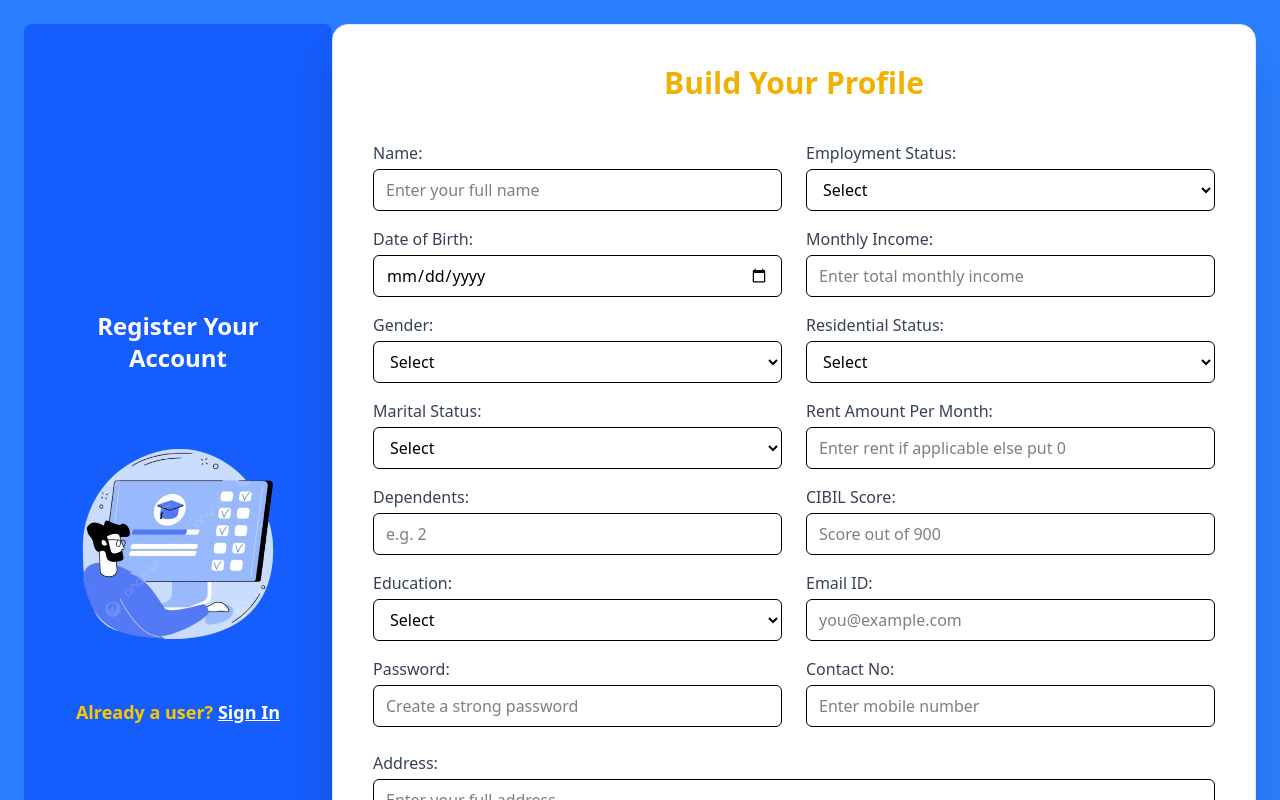
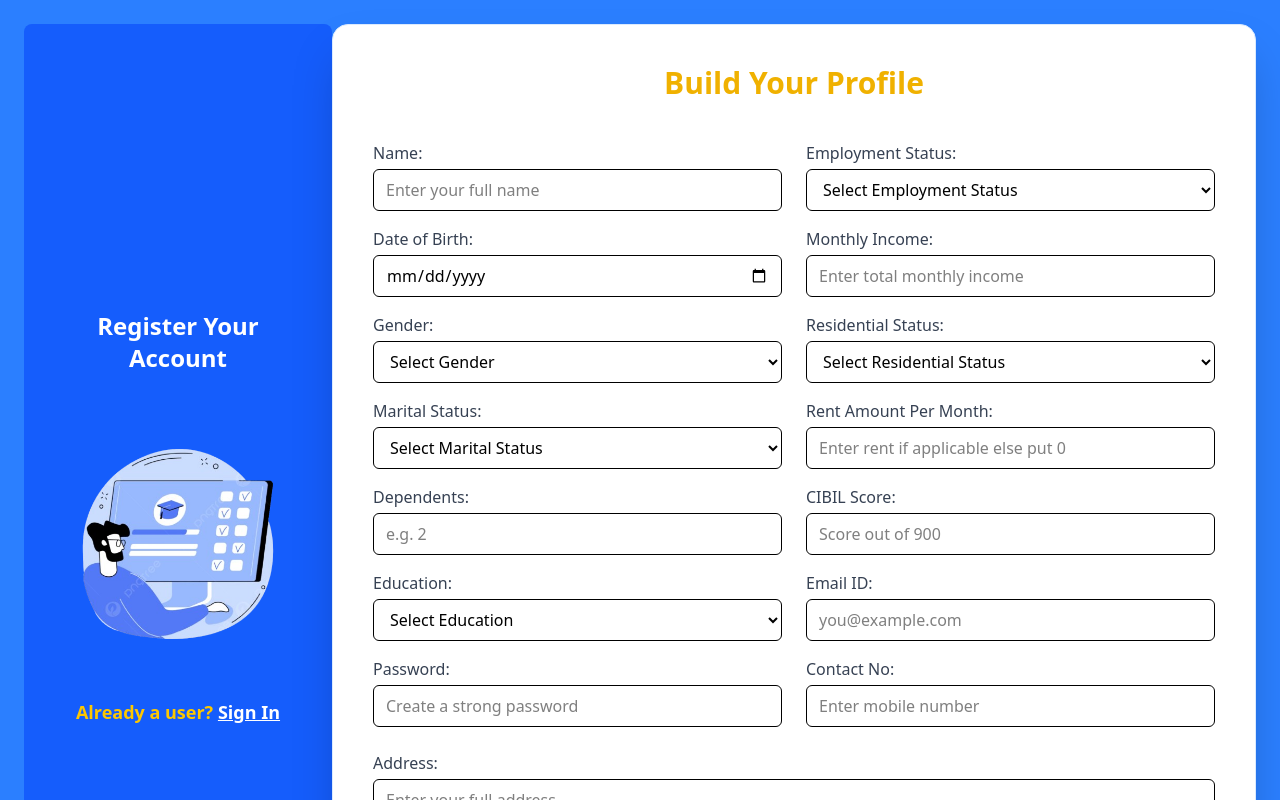
Before and after one commit to Dhineshkumar50478/Loan_Port_Website, a React (Vite) app: page /register in a window 1280 px wide. Shown: the top 800 px of the page. Built offline with nearby package versions, Linux system fonts and the light colour scheme.

Commit message:
deploy issue resolved

```diff
--- a/src/components/Register.jsx
+++ b/src/components/Register.jsx
@@ -1,9 +1,9 @@
-import { useState } from "react";
+import { useState, useEffect } from "react";
 import open_account from "../assets/open_account.png";
 import { Link } from "react-router-dom";
 import axios from "axios";
 import dayjs from "dayjs";
-import toast, {Toaster} from "react-hot-toast";
+import toast, { Toaster } from "react-hot-toast";
 import { useNavigate } from "react-router-dom";
 
 function Register() {
@@ -27,6 +27,17 @@ function Register() {
   });
 
   const [errors, setErrors] = useState({});
+  const [isRentDisabled, setIsRentDisabled] = useState(false); // Track whether Rent Amount is disabled
+  const navigate = useNavigate();
+
+  // UseEffect to monitor changes in Residential Status
+  useEffect(() => {
+    if (eli_values.Residential_Status === "Owned") {
+      setIsRentDisabled(true); // Disable Rent Amount if "Owned"
+    } else {
+      setIsRentDisabled(false); // Enable Rent Amount if "Rent"
+    }
+  }, [eli_values.Residential_Status]);
 
   const handleChange = (e) => {
     const { name, value, type } = e.target;
@@ -66,8 +77,6 @@ function Register() {
 
     return newErrors;
   };
-
-  const navigate = useNavigate();
 
   const handleSubmit = async (e) => {
     e.preventDefault();
@@ -122,7 +131,7 @@ function Register() {
       {/* Right */}
       <div className="w-full md:w-3/4 bg-white p-6 md:p-10 rounded-2xl shadow-2xl border border-blue-100 mt-6 md:mt-0">
         <h2 className="text-3xl font-bold text-yellow-500 mb-10 text-center">
-        Build Your Profile
+          Build Your Profile
         </h2>
 
         <form onSubmit={handleSubmit}>
@@ -139,11 +148,20 @@ function Register() {
             </div>
 
             {/* RIGHT */}
+
             <div className="space-y-4">
               <FormSelect label="Employment Status" name="Employment_Status" value={eli_values.Employment_Status} onChange={handleChange} options={["Employed", "Not Employed", "Student"]} error={errors.Employment_Status} />
               <FormInput label="Monthly Income" name="Total_Income" type="number" placeholder="Enter total monthly income" value={eli_values.Total_Income} onChange={handleChange} error={errors.Total_Income} />
               <FormSelect label="Residential Status" name="Residential_Status" value={eli_values.Residential_Status} onChange={handleChange} options={["Rent", "Owned"]} error={errors.Residential_Status} />
-              <FormInput label="Rent Amount Per Month" name="Rent_Amount" type="number" placeholder="Enter rent if applicable else put 0" value={eli_values.Rent_Amount} onChange={handleChange} error={errors.Rent_Amount} />
+             {!isRentDisabled && <FormInput
+                label="Rent Amount Per Month"
+                name="Rent_Amount"
+                type="number"
+                placeholder="Enter rent if applicable else put 0"
+                value={eli_values.Rent_Amount}
+                onChange={handleChange}
+                error={errors.Rent_Amount}
+              />}
               <FormInput label="CIBIL Score" name="Cibil_Score" type="number" placeholder="Score out of 900" value={eli_values.Cibil_Score} onChange={handleChange} error={errors.Cibil_Score} />
               <FormInput label="Email ID" name="Email" type="email" placeholder="you@example.com" value={eli_values.Email} onChange={handleChange} error={errors.Email} />
               <FormInput label="Contact No" name="Contact_No" type="number" placeholder="Enter mobile number" value={eli_values.Contact_No} onChange={handleChange} error={errors.Contact_No} />
@@ -170,7 +188,8 @@ function Register() {
             className="mt-8 w-full bg-yellow-500 hover:bg-yellow-600 text-white font-bold py-3 rounded-lg shadow-md transition duration-300"
           >
             Submit
-          </button><Toaster/>
+          </button>
+          <Toaster />
         </form>
       </div>
     </div>
@@ -178,7 +197,7 @@ function Register() {
 }
 
 // Reusable Input Component
-const FormInput = ({ label, name, type = "text", placeholder = "", value, onChange, error }) => (
+const FormInput = ({ label, name, type = "text", placeholder = "", value, onChange, error, disabled }) => (
   <div>
     <label className="block font-medium text-gray-700 mb-1">{label}:</label>
     <input
@@ -187,6 +206,7 @@ const FormInput = ({ label, name, type = "text", placeholder = "", value, onChan
       placeholder={placeholder}
       value={value}
       onChange={onChange}
+      disabled={disabled}
       className={`w-full border rounded-md px-3 py-2 focus:outline-none focus:ring-2 transition ${error ? "border-red-500 ring-red-300" : "focus:ring-blue-600"}`}
     />
     {error && <p className="text-red-500 text-sm mt-1">{error}</p>}
@@ -203,10 +223,10 @@ const FormSelect = ({ label, name, value, onChange, options, error }) => (
       onChange={onChange}
       className={`w-full border rounded-md px-3 py-2 focus:outline-none focus:ring-2 transition ${error ? "border-red-500 ring-red-300" : "focus:ring-blue-600"}`}
     >
-      <option value="">Select</option>
-      {options.map((opt) => (
-        <option key={opt} value={opt}>
-          {opt}
+      <option value="">Select {label}</option>
+      {options.map((option) => (
+        <option key={option} value={option}>
+          {option}
         </option>
       ))}
     </select>
```
